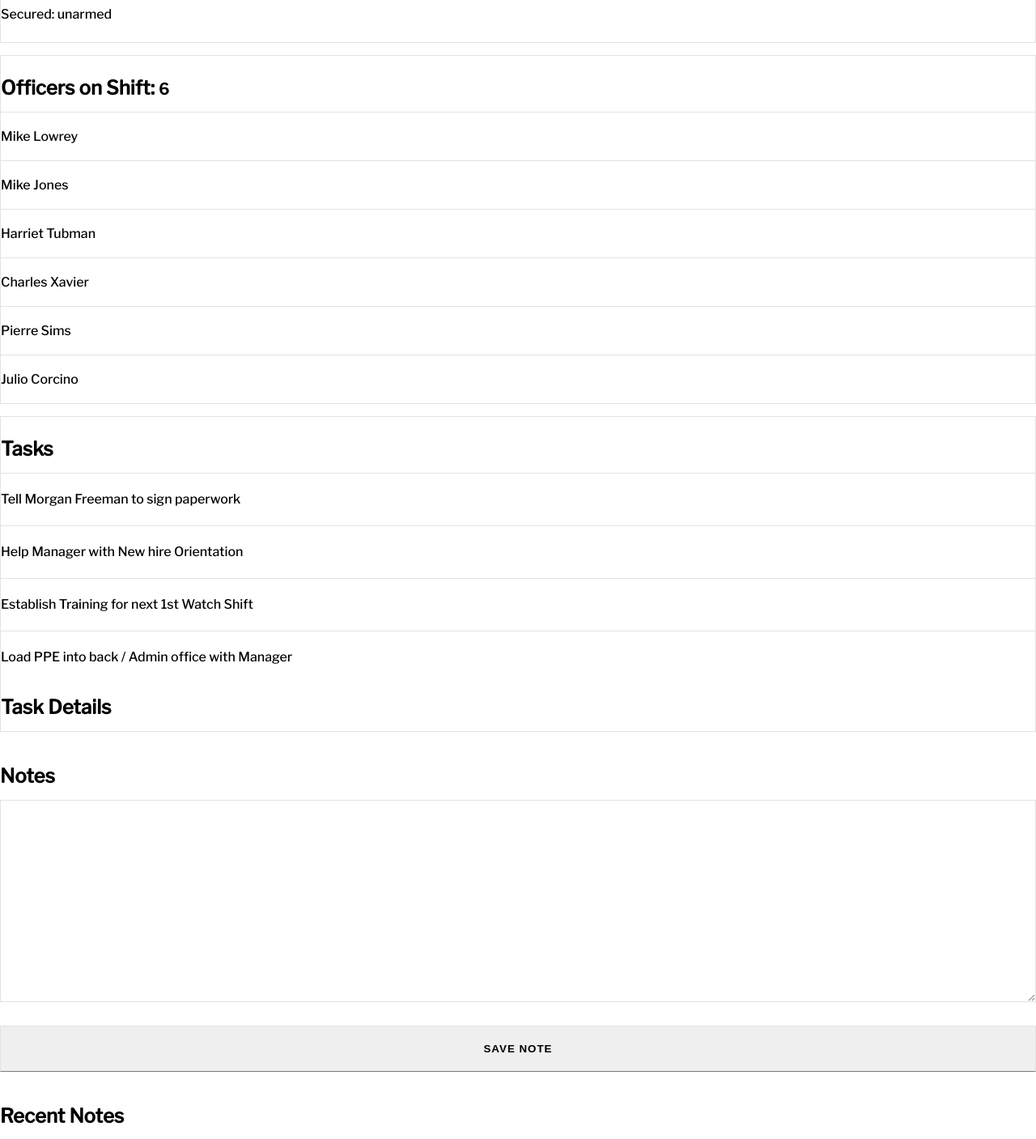
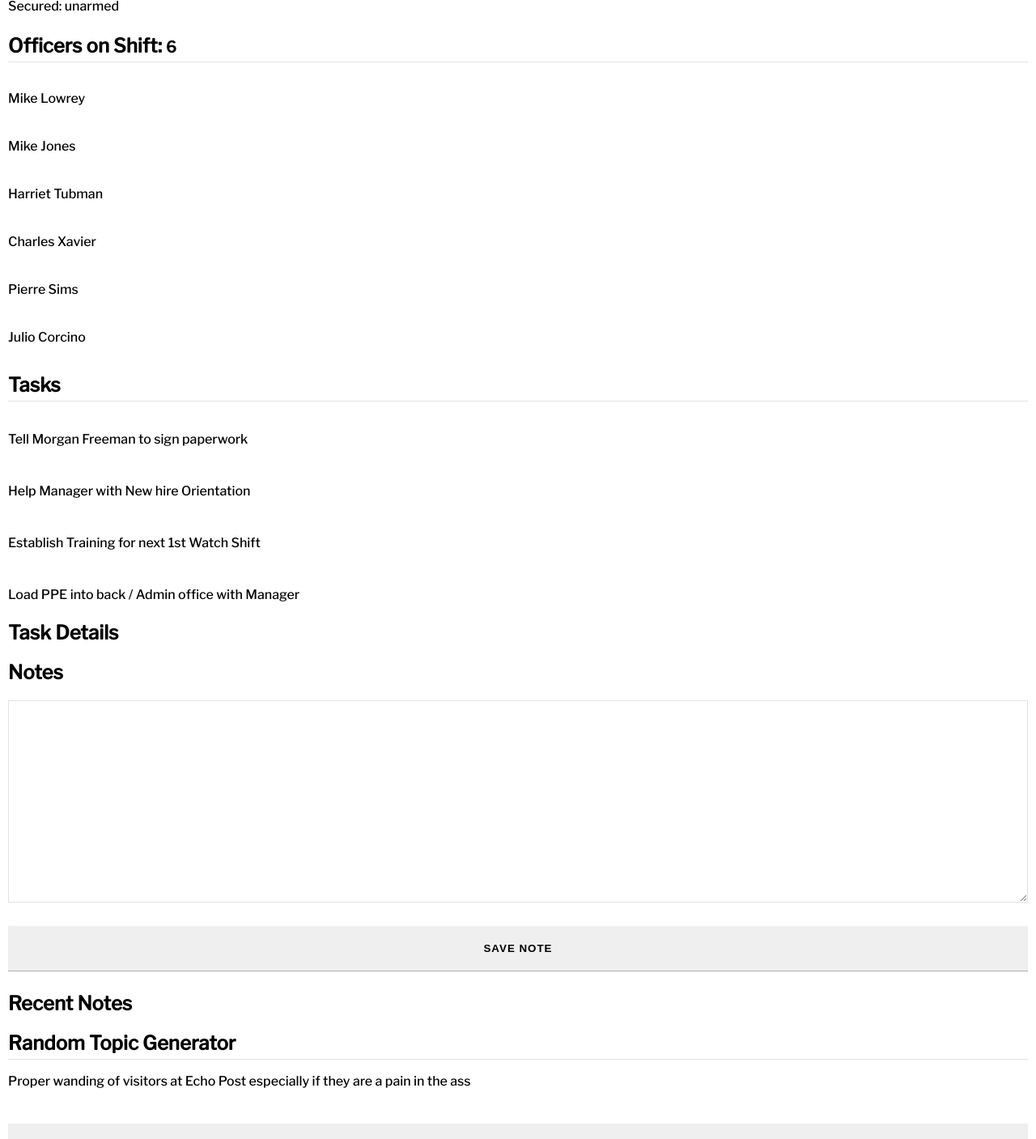
Before and after one commit to chrisvneal/security-soup, a React (Create React App) app: page / in a window 1280 px wide. Shown: the part 420-1827 px from the top of the page at 81% size. Built offline with nearby package versions, Linux system fonts and the light colour scheme.

Commit message:
Refactor section and list styling

```diff
--- a/src/components/Notes.js
+++ b/src/components/Notes.js
@@ -5,7 +5,7 @@ const Notes = () => {
   return (
     <section className="notes">
       <h2>Notes</h2>
-      <textarea className="section-border note-space"></textarea>
+      <textarea className="note-space"></textarea>
       <button className="savenote-btn">Save note</button>
       <RecentNotes />
     </section>
--- a/src/components/Officers.js
+++ b/src/components/Officers.js
@@ -6,7 +6,7 @@ const Officers = ({ officers }) => {
   ));
 
   return (
-    <section className="section-border officers-on-shift">
+    <section className="officers-on-shift">
       <h2>
         Officers on Shift: <span className="officers-on-shift__number">6</span>
       </h2>
--- a/src/components/RandomTopicGenerator.js
+++ b/src/components/RandomTopicGenerator.js
@@ -2,7 +2,7 @@ import React from "react";
 
 const RandomTopicGenerator = () => {
   return (
-    <section className="section-border random-topic-generator">
+    <section className="random-topic-generator">
       <h2>Random Topic Generator</h2>
       <p className="random-topic">
         Proper wanding of visitors at Echo Post especially if they are a pain in
--- a/src/components/SiteStatus.js
+++ b/src/components/SiteStatus.js
@@ -2,7 +2,7 @@ import React from "react";
 
 const SiteStatus = () => {
   return (
-    <section className=" site-status section-border">
+    <section className=" site-status">
       <h2>Site Status</h2>
       <ul>
         <li className="site">
--- a/src/components/TaskDetails.js
+++ b/src/components/TaskDetails.js
@@ -2,7 +2,7 @@ import React from "react";
 
 const TaskDetails = () => {
   return (
-    <div className="detailed-tasks">
+    <div className="task-details">
       <h2>Task Details</h2>
     </div>
   );
--- a/src/components/Tasks.js
+++ b/src/components/Tasks.js
@@ -4,7 +4,7 @@ import TaskDetails from "./TaskDetails";
 const Tasks = ({ tasks }) => {
   const taskList = tasks.map((task) => <li key={task.id}>{task.title}</li>);
   return (
-    <section className="section-border tasks">
+    <section className="tasks">
       <h2>Tasks</h2>
       <ul className="tasks-list">{taskList}</ul>
       <TaskDetails />
--- a/src/styles.scss
+++ b/src/styles.scss
@@ -1,6 +1,4 @@
 $gray: #e2e2e2;
-$section-border__color: $gray;
-$secton-header__color: green;
 $line-height: 1.5;
 
 * {
@@ -9,43 +7,43 @@ $line-height: 1.5;
   box-sizing: border-box;
 }
 
+ul {
+  list-style-type: none;
+}
+
 body {
   font-family: 'Libre Franklin', sans-serif;
+  margin: 0 10px;
 }
 
 .site-header {
-  margin-bottom: 20px;
+  margin-bottom: 30px;
 
   .site-title {
     margin: 15px 0;
   }
 }
 
-
-
 section {
-  padding-top: 10px;
   margin-bottom: 15px;
-  // outline: 1px dashed lighten(red, 30%);
 
   h2 {
-    margin: 15px 0;
+    margin-bottom: 15px;
+    padding-bottom: 5px;
+    border-bottom: 1px solid $gray;
   }
 }
 
+
+
 .officers-list > li, .tasks-list li {
-  // margin-bottom: 10px;
   padding: 20px 0;
-  border-top: 1px solid $gray;
 }
 
 .tasks-list li {
   line-height: $line-height;
 }
 
-.section-border {
-  border: 1px solid $section-border__color;
-}
 
 .site {
   margin-bottom: 25px;
@@ -55,16 +53,18 @@ section {
   }
 }
 
-
-
-
 textarea {
   min-width: 100%;
+  border: 1px solid $gray;
+  padding: 8px;
+  font-size: 1rem;
+  font-family: sans-serif;
+  line-height: 1.2;
+
+  &:focus {
+    outline: 1px solid darken($gray, 10%);
+  }
 }
-
-// textarea + button {
-//   margin: 25px 0;
-// }
 
 .random-topic {
   margin-bottom: 15px;
@@ -85,10 +85,14 @@ textarea {
 .savenote-btn, .randomtopic-btn {
   width: 100%;
   padding: 20px 0;
-  border: 1px solid $gray;
-  border-bottom: 1px solid darken($gray, 40%);
+  border: none;
+  border-bottom: 1px solid darken($gray, 20%);
   text-transform: uppercase;
   font-weight: bold;
   letter-spacing: 1px;
   margin: 25px 0;
 }
+
+.task-details h2, .notes h2 {
+  border: none;
+}
```
